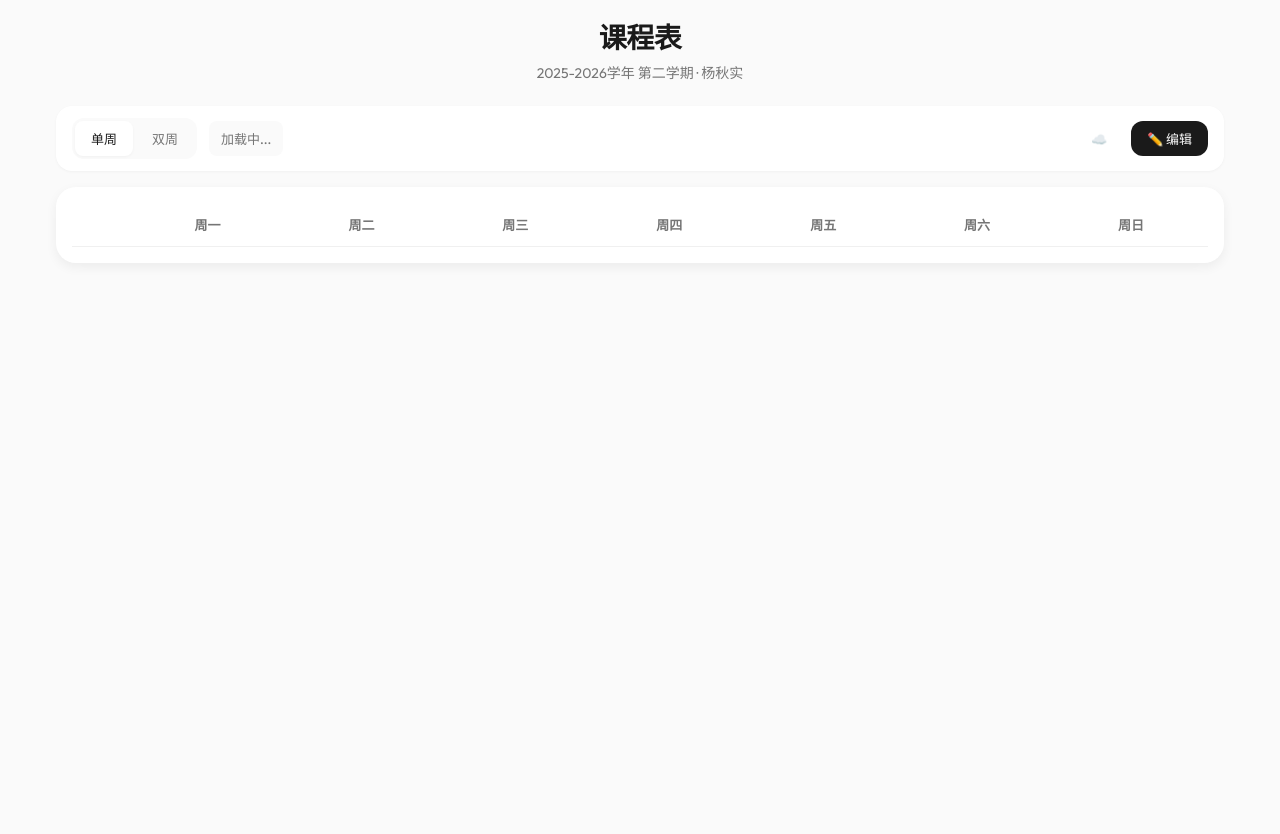
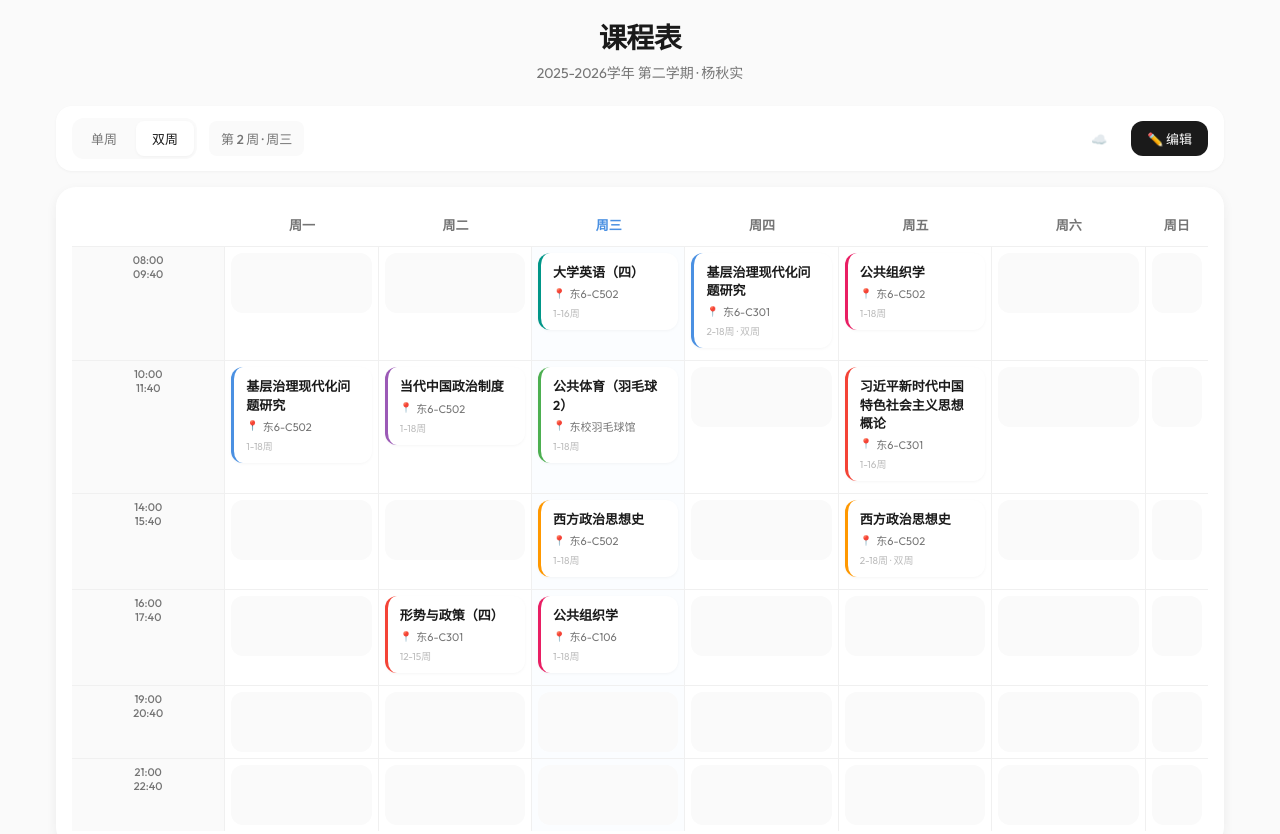
Before and after one commit to rgcqytui6096-cyber/class-schedule-2026, a plain HTML site: page index.html in a window 1280 px wide. Before the commit the page ends 800 px from the top, so only its background shows below. Drawn offline with Linux system fonts and the light colour scheme.

Commit message:
Fix: JavaScript syntax error in course rendering

```diff
--- a/index.html
+++ b/index.html
@@ -961,7 +961,7 @@
                         div.innerHTML = `
                             <div class="course-name">${course.name}</div>
                             <div class="course-location">${course.location}</div>
-                            <div class="course-weeks">${course.weeks}${course.weekType !== 'all' ? (course.weekType === 'odd' · ' · 单周' : ' · 双周') : ''}</div>
+                            <div class="course-weeks">${course.weeks}${course.weekType !== 'all' ? (course.weekType === 'odd' ? ' · 单周' : ' · 双周') : ''}</div>
                         `;
 
                         if (editMode) {
```
